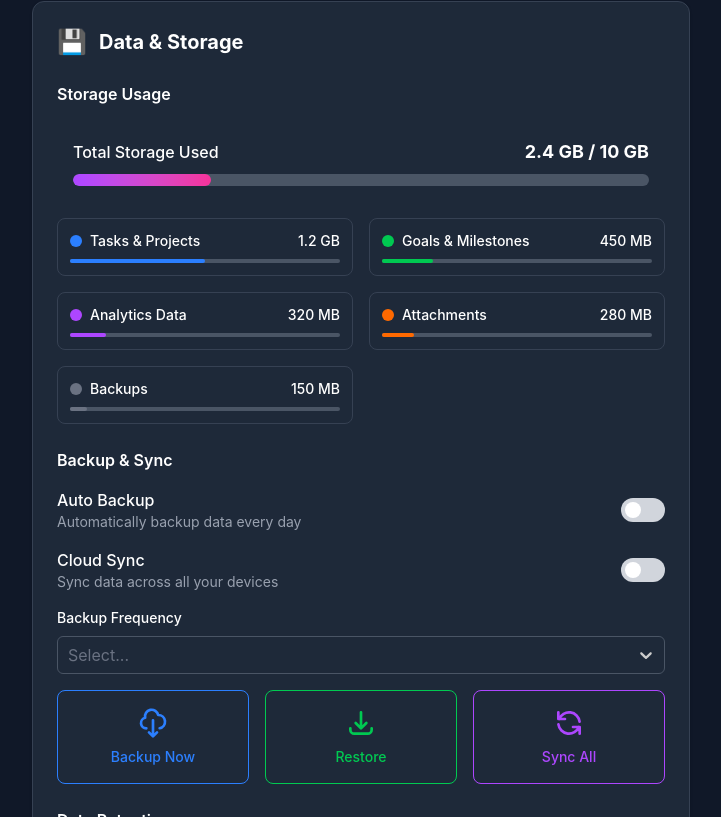
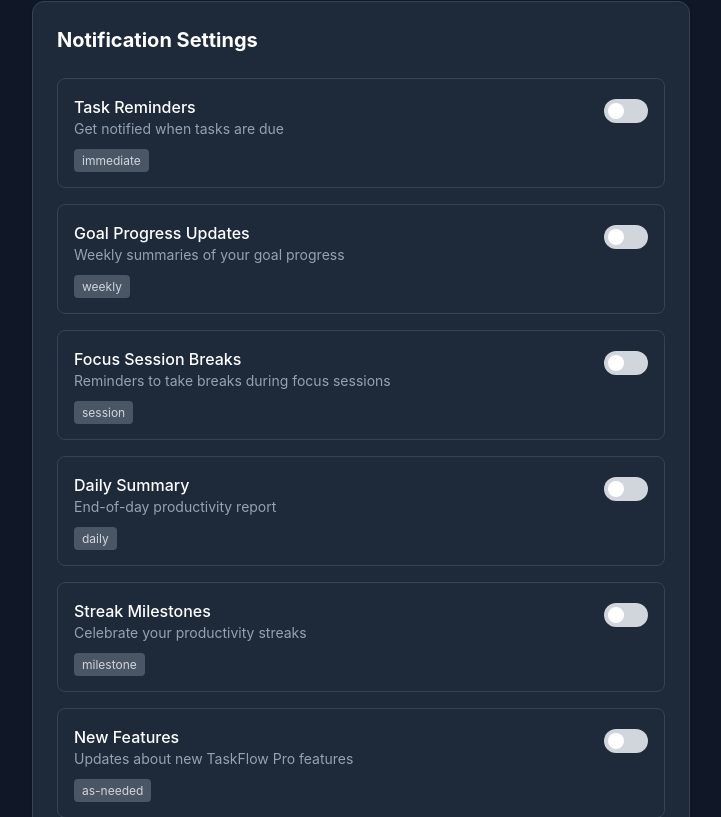
Before and after one commit to Regestrac/Master-Management-Frontend, a React (Vite) app: page /settings in a window 1280 px wide. Shown: the part 2763-3580 px from the top of the page, without its empty margins (534-1255 px from the left). Built offline with nearby package versions, Linux system fonts and the light colour scheme; no server answers.

Commit message:
Added notifications section to settings page.

```diff
--- /dev/null
+++ b/src/components/Settings/NotificationSettings.tsx
@@ -0,0 +1,102 @@
+import { useState } from 'react';
+
+import { useProfileStore } from 'stores/profileStore';
+
+import Switch from '../Shared/Switch';
+
+interface NotificationSetting {
+  id: string;
+  title: string;
+  description: string;
+  enabled: boolean;
+  frequency: string;
+}
+
+const NotificationSettings = () => {
+  const darkMode = useProfileStore((state) => state?.data?.theme) === 'dark';
+  const [notifications, setNotifications] = useState<NotificationSetting[]>([
+    {
+      id: 'task-reminders',
+      title: 'Task Reminders',
+      description: 'Get notified when tasks are due',
+      enabled: true,
+      frequency: 'immediate',
+    },
+    {
+      id: 'goal-progress',
+      title: 'Goal Progress Updates',
+      description: 'Weekly summaries of your goal progress',
+      enabled: true,
+      frequency: 'weekly',
+    },
+    {
+      id: 'focus-session-breaks',
+      title: 'Focus Session Breaks',
+      description: 'Reminders to take breaks during focus sessions',
+      enabled: true,
+      frequency: 'session',
+    },
+    {
+      id: 'daily-summary',
+      title: 'Daily Summary',
+      description: 'End-of-day productivity report',
+      enabled: false,
+      frequency: 'daily',
+    },
+    {
+      id: 'streak-milestones',
+      title: 'Streak Milestones',
+      description: 'Celebrate your productivity streaks',
+      enabled: true,
+      frequency: 'milestone',
+    },
+    {
+      id: 'new-features',
+      title: 'New Features',
+      description: 'Updates about new TaskFlow Pro features',
+      enabled: false,
+      frequency: 'as-needed',
+    },
+  ]);
+
+  const handleToggle = (id: string, value: boolean) => {
+    setNotifications((prev) =>
+      prev.map((notif) =>
+        notif.id === id ? { ...notif, enabled: value } : notif,
+      ),
+    );
+  };
+
+  return (
+    <div className={`${darkMode ? 'bg-gray-800 border-gray-700' : 'bg-white border-gray-200'} rounded-xl p-6 border shadow-sm`}>
+      <h4 className='text-xl font-bold mb-6'>Notification Settings</h4>
+
+      <div className='space-y-4'>
+        {notifications.map((notification) => (
+          <div key={notification.id} className={`p-4 rounded-lg border ${darkMode ? 'border-gray-700 bg-gray-750' : 'border-gray-200 bg-gray-50'}`}>
+            <div className='flex items-start justify-between'>
+              <div className='flex-1 pr-4'>
+                <h6 className='font-medium'>{notification.title}</h6>
+                <p className={`text-sm ${darkMode ? 'text-gray-400' : 'text-gray-600'}`}>
+                  {notification.description}
+                </p>
+                <div className='mt-2'>
+                  <span className={`text-xs px-2 py-1 rounded ${darkMode ? 'bg-gray-600 text-gray-300' : 'bg-gray-200 text-gray-700'}`}>
+                    {notification.frequency}
+                  </span>
+                </div>
+              </div>
+              <Switch
+                name={`${notification.id}-switch`}
+                onChange={(value) => handleToggle(notification.id, value)}
+                className='mt-1'
+              />
+            </div>
+          </div>
+        ))}
+      </div>
+    </div>
+  );
+};
+
+export default NotificationSettings;
--- a/src/components/Settings/Settings.tsx
+++ b/src/components/Settings/Settings.tsx
@@ -14,6 +14,7 @@ import ProductivitySettings from 'components/Settings/ProductivitySettings';
 import DataAndStorageSettings from 'components/Settings/DataAndStorageSettings';
 import AdvancedSettings from 'components/Settings/AdvancedSettings';
 import AboutSection from 'components/Settings/AboutSection';
+import NotificationSettings from 'components/Settings/NotificationSettings';
 
 const settingsCategories = [
   { id: 'general', icon: '⚙️', label: 'General' },
@@ -180,6 +181,10 @@ const Settings = () => {
                 <ProductivitySettings />
               </div>
 
+              <div ref={setSectionRef('notifications')}>
+                <NotificationSettings />
+              </div>
+
               <div ref={setSectionRef('data')}>
                 <DataAndStorageSettings />
               </div>
```
